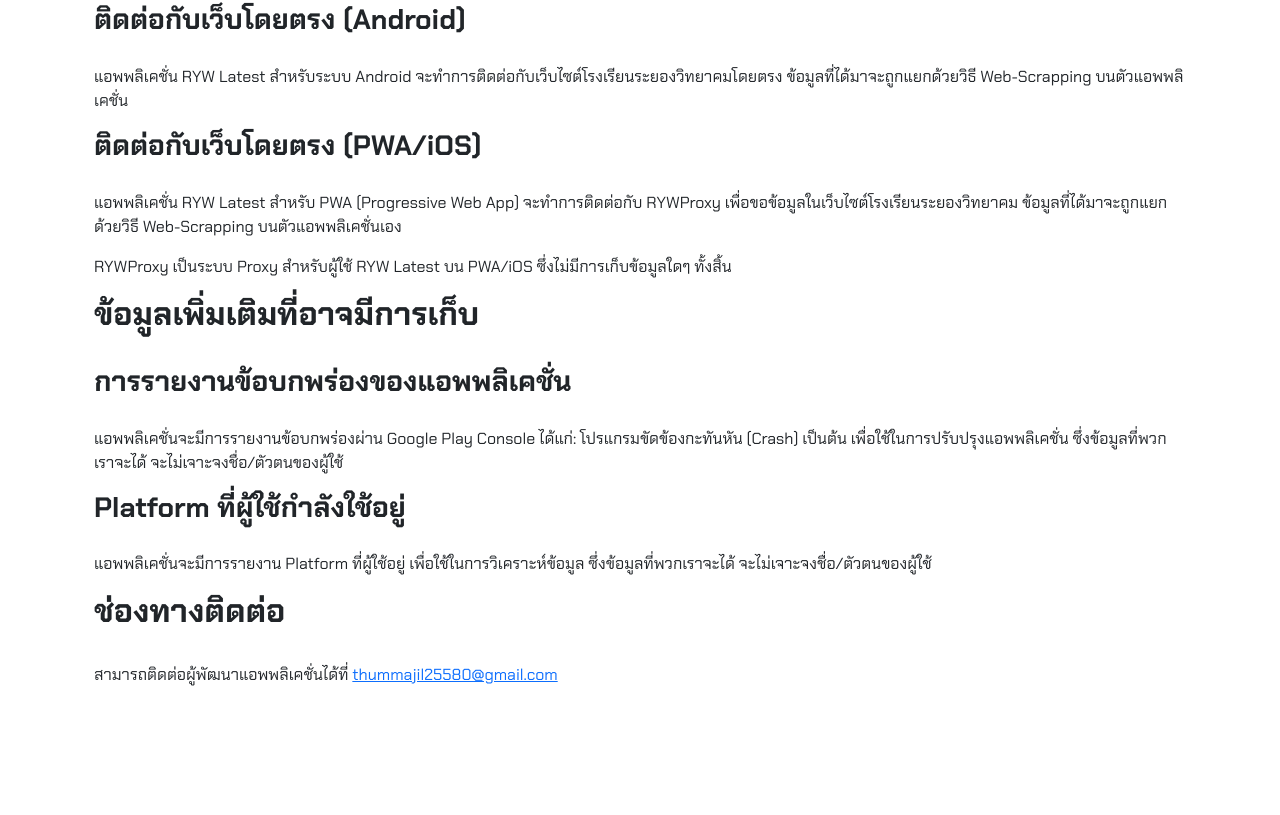
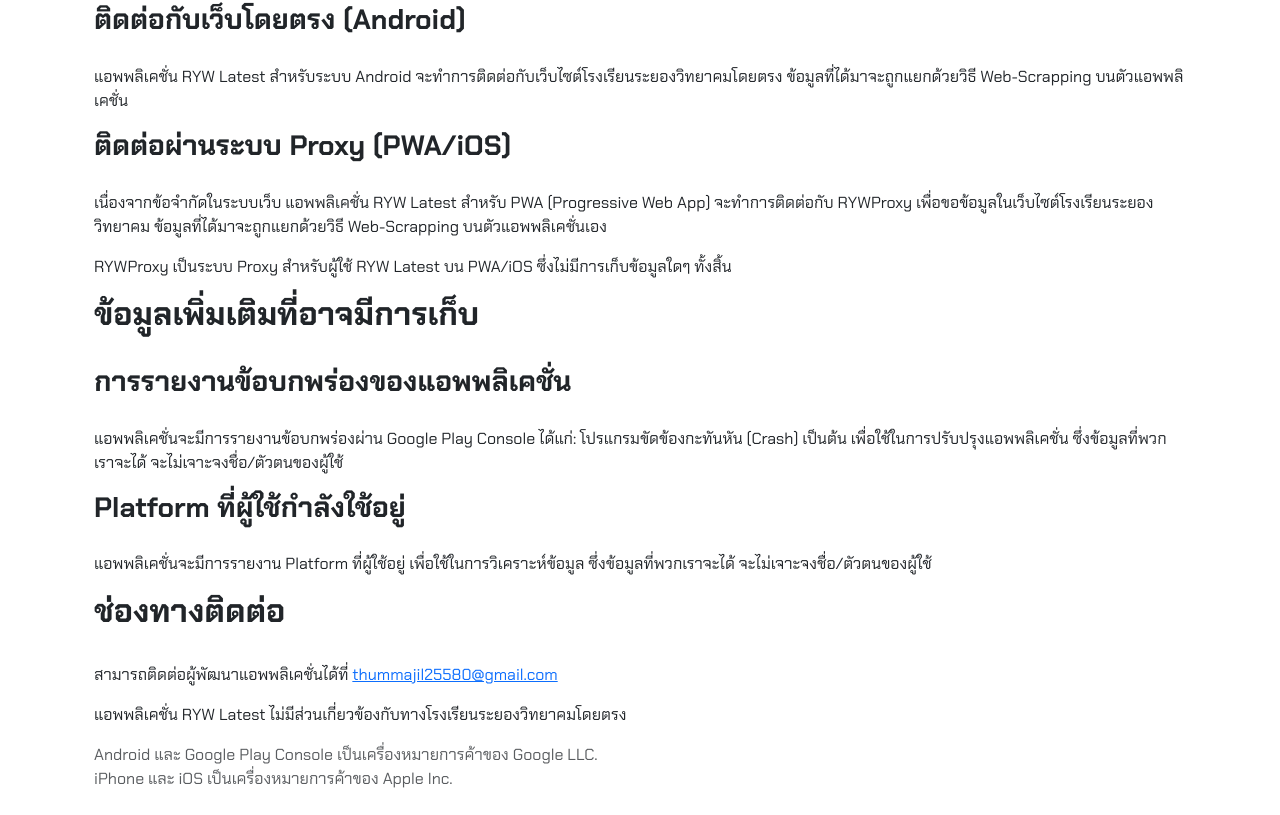
Before and after one commit to SK-Fast/rywl-static, a website: page public/legal/privacy/index.html in a window 1280 px wide. Shown: the part 371-1186 px from the top of the page. Before the commit the page ends 1098 px from the top, so only its background shows below. Drawn offline with nearby package versions, Linux system fonts and the light colour scheme.

Commit message:
privacy typo fixes

```diff
--- a/public/legal/privacy/index.html
+++ b/public/legal/privacy/index.html
@@ -45,9 +45,9 @@
 
     <p>แอพพลิเคชั่น RYW Latest สำหรับระบบ Android จะทำการติดต่อกับเว็บไซต์โรงเรียนระยองวิทยาคมโดยตรง ข้อมูลที่ได้มาจะถูกแยกด้วยวิธี Web-Scrapping บนตัวแอพพลิเคชั่น</p>
 
-    <h3>ติดต่อกับเว็บโดยตรง (PWA/iOS)</h3>
+    <h3>ติดต่อผ่านระบบ Proxy (PWA/iOS)</h3>
 
-    <p>แอพพลิเคชั่น RYW Latest สำหรับ PWA (Progressive Web App) จะทำการติดต่อกับ RYWProxy เพื่อขอข้อมูลในเว็บไซต์โรงเรียนระยองวิทยาคม ข้อมูลที่ได้มาจะถูกแยกด้วยวิธี Web-Scrapping บนตัวแอพพลิเคชั่นเอง</p>
+    <p>เนื่องจากข้อจำกัดในระบบเว็บ แอพพลิเคชั่น RYW Latest สำหรับ PWA (Progressive Web App) จะทำการติดต่อกับ RYWProxy เพื่อขอข้อมูลในเว็บไซต์โรงเรียนระยองวิทยาคม ข้อมูลที่ได้มาจะถูกแยกด้วยวิธี Web-Scrapping บนตัวแอพพลิเคชั่นเอง</p>
 
     <p>RYWProxy เป็นระบบ Proxy สำหรับผู้ใช้ RYW Latest บน PWA/iOS ซึ่งไม่มีการเก็บข้อมูลใดๆ ทั้งสิ้น</p>
 
@@ -62,6 +62,11 @@
     <h2>ช่องทางติดต่อ</h2>
     <p>สามารถติดต่อผู้พัฒนาแอพพลิเคชั่นได้ที่ <a href="mailto:thummajil25580@gmail.com">thummajil25580@gmail.com</a></p>
 
+    <p>แอพพลิเคชั่น RYW Latest ไม่มีส่วนเกี่ยวข้องกับทางโรงเรียนระยองวิทยาคมโดยตรง</p>
+
+    <p class="text-muted m-0">Android และ Google Play Console เป็นเครื่องหมายการค้าของ Google LLC.</p>
+    <p class="text-muted m-0">iPhone และ iOS เป็นเครื่องหมายการค้าของ Apple Inc.</p>
+
 
     <script src="https://unpkg.com/feather-icons"></script>
     <script src="https://cdn.jsdelivr.net/npm/bootstrap@5.3.0/dist/js/bootstrap.bundle.min.js"
```
